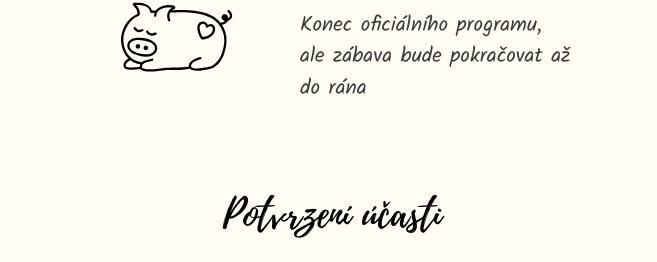
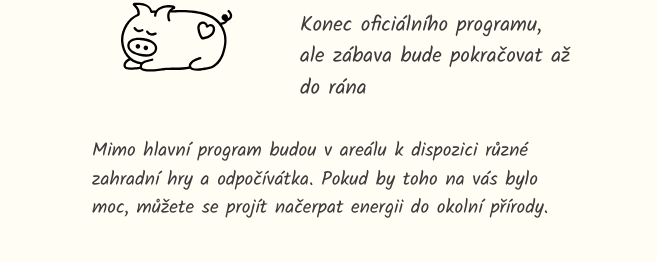
Before and after one commit to Papooch/takmysetedavemem.cz, a Nuxt app: page / in a window 1280 px wide. Shown: the part 2669-2931 px from the top of the page, without its empty margins (308-965 px from the left). Built offline with nearby package versions, Linux system fonts and the light colour scheme.

Commit message:
add schedule footer

```diff
--- a/app/components/molecules/ScheduleSection.vue
+++ b/app/components/molecules/ScheduleSection.vue
@@ -44,6 +44,9 @@
             </div>
           </div>
         </div>
+      </div>
+      <div>
+        {{ t.sections.schedule.footer  }}
       </div>
     </div>
   </PageSection>
--- a/i18n/locales/cz.ts
+++ b/i18n/locales/cz.ts
@@ -24,6 +24,7 @@ export const cz = {
     schedule: {
       title: "Harmonogram",
       note: "",
+      footer: "Mimo hlavní program budou v areálu k dispozici různé zahradní hry a odpočívátka. Pokud by toho na vás bylo moc, můžete se projít načerpat energii do okolní přírody.",
       content: {
         guestArrival: "Trousení hostů",
         ceremony: "Obřad\n(to proč jsme tu my)",
--- a/i18n/locales/en.ts
+++ b/i18n/locales/en.ts
@@ -25,6 +25,7 @@ export const en: Translations = {
     },
     schedule: {
       title: "Schedule",
+      footer: "In addition to the main program, there will be various outdoor games and resting areas available on the grounds. If it all gets to be too much for you, you can take a stroll to recharge your energy in the surrounding nature.",
       note: "",
       content: {
         guestArrival: "Guest arrival",
```
